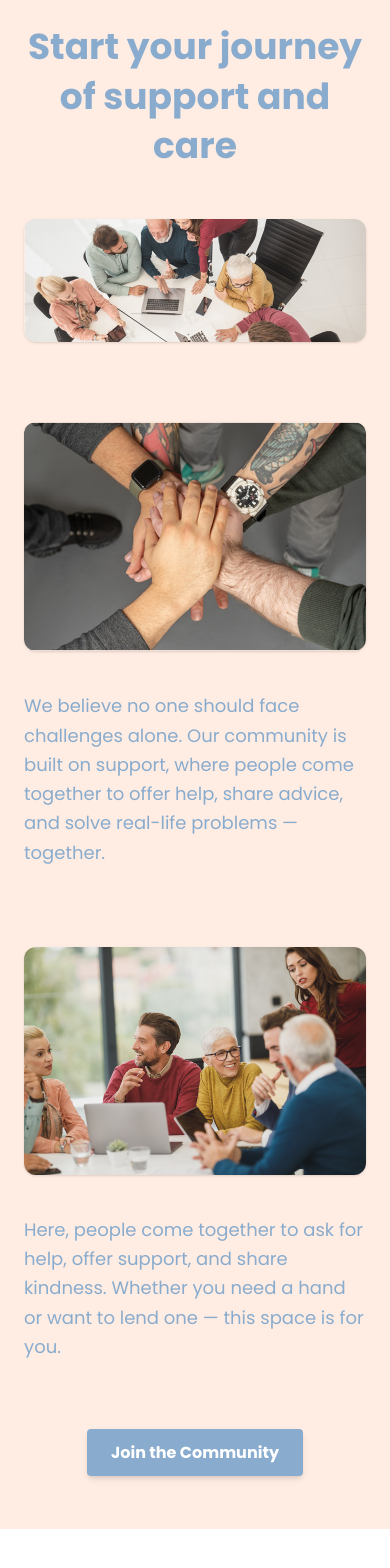
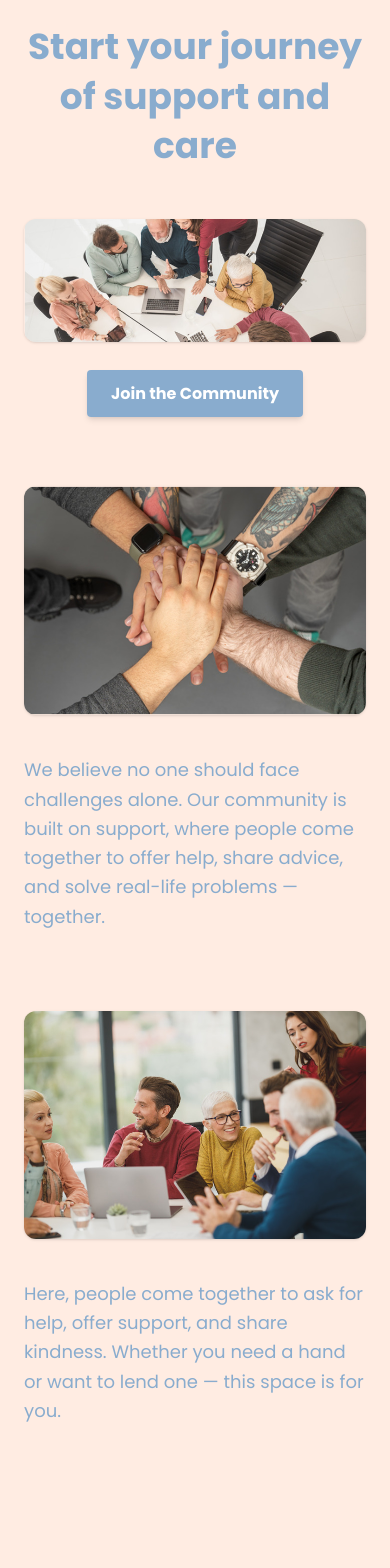
Before and after one commit to CSC105-2024/G11-PawAroundYou-PreHack-2025, a React (Vite) app in the folder frontend/: page / in a window 390 px wide. Shown: the part 126-1694 px from the top of the page. Before the commit the page ends 1655 px from the top, so only its background shows below. Built offline with nearby package versions, Linux system fonts and the light colour scheme; a web font is replaced by a local one.

Commit message:
Fix join button

```diff
--- a/frontend/src/pages/HomePage.jsx
+++ b/frontend/src/pages/HomePage.jsx
@@ -20,7 +20,17 @@ export default function HomePage() {
             className="rounded-xl w-full mb-5 shadow"
           />
 
-          {/* ปุ่ม Join the Community (เฉพาะ Desktop อยู่ตรงนี้) */}
+          {/* Join Button Mobile*/}
+          <div className="md:hidden text-center mt-10">
+            <Link
+              to="/signup"
+              className="bg-[#89ACCE] text-white px-6 py-3 rounded-sm font-semibold shadow-md hover:bg-[#6e95bb]"
+            >
+              Join the Community
+            </Link>
+          </div>
+
+          {/* Join Button Destktop*/}
           <div className="hidden md:block text-center m-10">
             <Link
               to="/signup"
@@ -37,6 +47,7 @@ export default function HomePage() {
               alt="Hands together"
               className="rounded-xl w-full md:w-1/2 shadow"
             />
+
             <p className="text-lg md:w-1/2 leading-relaxed">
               We believe no one should face challenges alone. Our community is
               built on support, where people come together to offer help, share
@@ -57,15 +68,6 @@ export default function HomePage() {
               space is for you.
             </p>
           </div>
-
-          <div className="md:hidden text-center mt-10">
-            <Link
-              to="/signup"
-              className="bg-[#89ACCE] text-white px-6 py-3 rounded-sm font-semibold shadow-md hover:bg-[#6e95bb]"
-            >
-              Join the Community
-            </Link>
-          </div>
         </main>
       </div>
     </>
```
